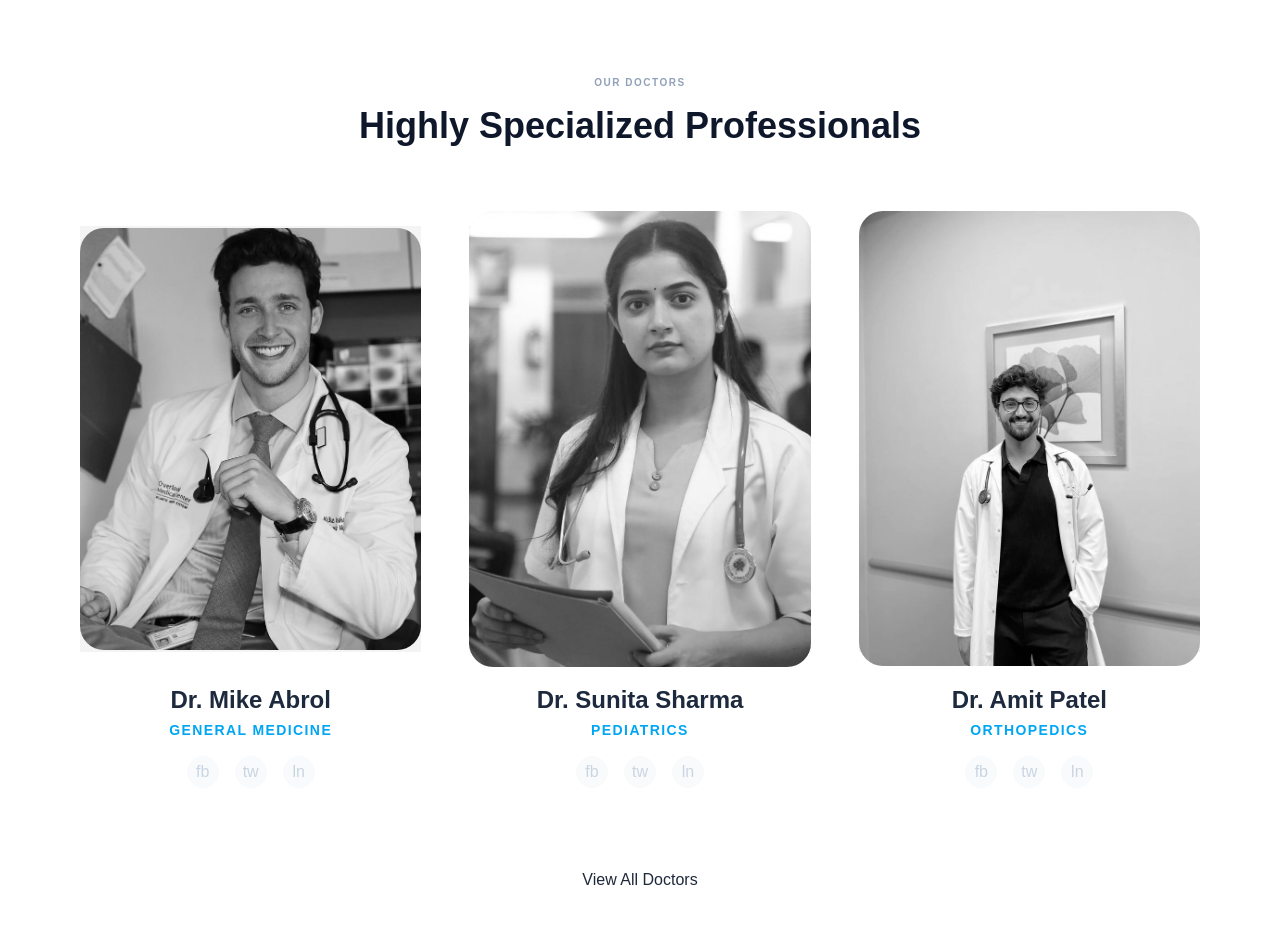
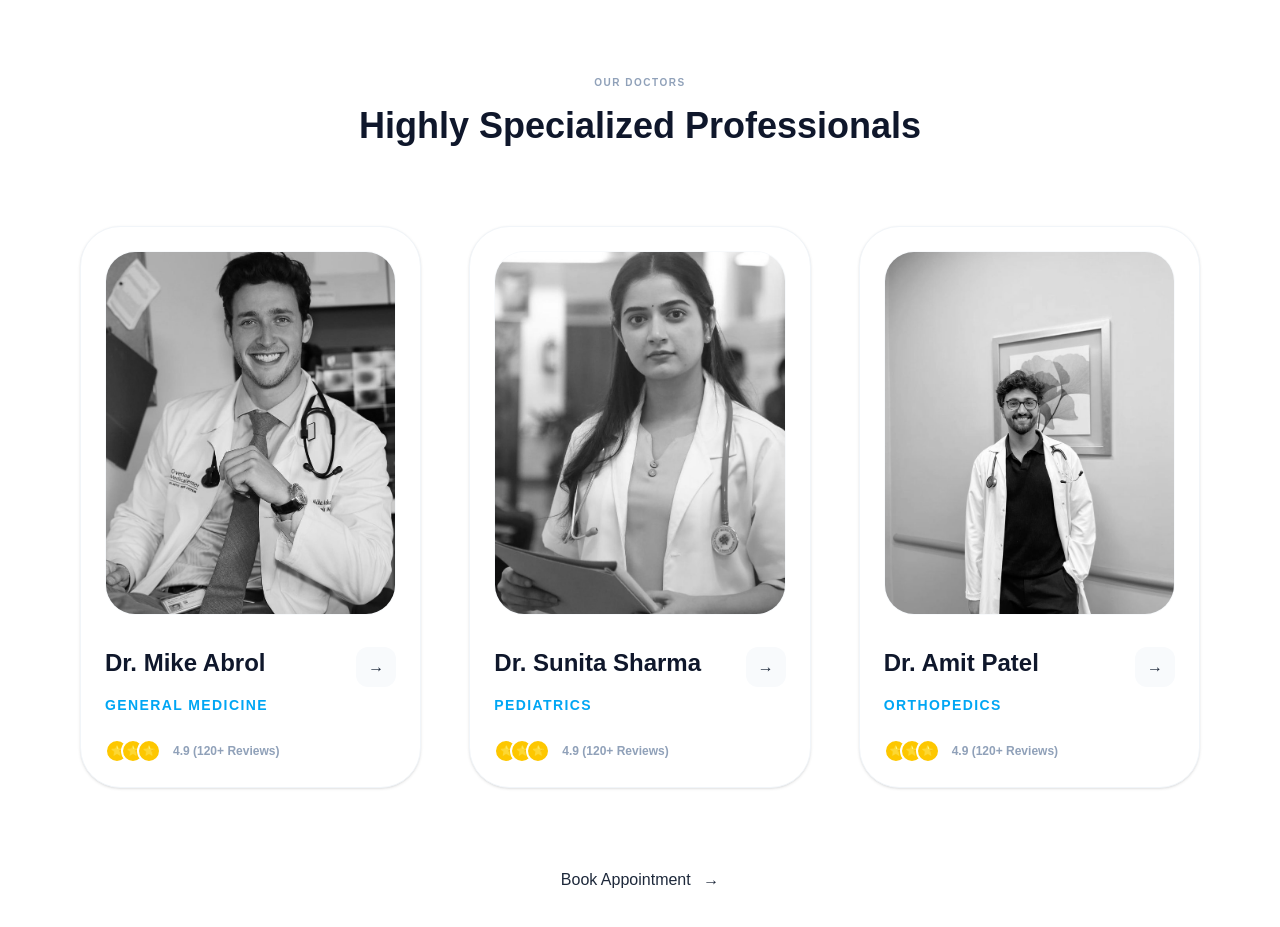
Before and after one commit to kalviumcommunity/S84-0126-SmartHealthCrew-Full-Stack-With-NextjsAnd-AWS-Azure-SmartOPD, a Next.js app: page / in a window 1280 px wide. Shown: the part 2240-3167 px from the top of the page. Built offline with nearby package versions, Linux system fonts and the light colour scheme.

Commit message:
feat: implement premium doctor profile cards with glassmorphism

```diff
--- a/src/app/page.tsx
+++ b/src/app/page.tsx
@@ -162,40 +162,70 @@ export default function Home() {
 
         <div className="max-w-7xl mx-auto grid grid-cols-3 gap-12">
           {SEED_DOCTORS.map((doc, i) => (
-            <div key={i} className="text-center group">
-              <div className="doctor-image-container w-full aspect-4/5 mb-8 group-hover:shadow-2xl transition-all">
-                <div className="w-full h-full bg-slate-100 flex items-center justify-center text-[10rem] grayscale group-hover:grayscale-0 transition-all">
+            <div
+              key={i}
+              className="relative p-6 rounded-[40px] bg-white border border-slate-100 shadow-sm hover:shadow-2xl hover:-translate-y-2 transition-all duration-500 group overflow-hidden"
+            >
+              {/* Decorative Background Element */}
+              <div className="absolute -top-24 -right-24 w-48 h-48 bg-sky-50 rounded-full group-hover:bg-sky-100 transition-colors duration-500 -z-10"></div>
+
+              <div className="relative aspect-[4/5] rounded-[30px] overflow-hidden mb-8 bg-slate-50 border border-slate-50 group-hover:border-sky-100 transition-colors">
                 <Image
                   src={doc.url}
-                    alt="Doctor"
-                    width={400}
-                    height={500}
-                    className="rounded-3xl"
+                  alt={doc.name}
+                  fill
+                  className="object-cover grayscale group-hover:grayscale-0 group-hover:scale-110 transition-all duration-700"
                 />
+
+                {/* Glassmorphism Badge */}
+                <div className="absolute bottom-4 left-4 right-4 backdrop-blur-md bg-white/70 border border-white/20 p-4 rounded-2xl transform translate-y-12 group-hover:translate-y-0 opacity-0 group-hover:opacity-100 transition-all duration-500">
+                  <p className="text-xs font-black text-sky-600 uppercase tracking-widest mb-1">
+                    Experience
+                  </p>
+                  <p className="text-sm font-bold text-slate-800">
+                    {doc.experience}+ Years in Field
+                  </p>
                 </div>
               </div>
-              <h3 className="text-2xl font-bold text-slate-800 mb-1">
+
+              <div className="text-left">
+                <div className="flex justify-between items-start mb-2">
+                  <h3 className="text-2xl font-black text-slate-900 group-hover:text-sky-600 transition-colors">
                     {doc.name}
                   </h3>
-              <p className="text-sm font-bold text-sky-500 uppercase tracking-widest mb-4">
+                  <div className="w-10 h-10 rounded-xl bg-slate-50 flex items-center justify-center group-hover:bg-sky-500 group-hover:text-white transition-all duration-500">
+                    →
+                  </div>
+                </div>
+                <p className="text-sm font-bold text-sky-500 uppercase tracking-widest mb-6">
                   {doc.department}
                 </p>
-              <div className="flex justify-center gap-4">
-                {["fb", "tw", "ln"].map((s) => (
+
+                <div className="flex items-center gap-3">
+                  <div className="flex -space-x-2">
+                    {[1, 2, 3].map((star) => (
                       <div
-                    key={s}
-                    className="w-8 h-8 rounded-full bg-slate-50 flex items-center justify-center text-slate-300 hover:text-sky-500 cursor-pointer"
+                        key={star}
+                        className="w-6 h-6 rounded-full bg-yellow-400 border-2 border-white flex items-center justify-center text-[10px]"
                       >
-                    {s}
+                        ⭐
                       </div>
                     ))}
+                  </div>
+                  <span className="text-xs font-bold text-slate-400">
+                    4.9 (120+ Reviews)
+                  </span>
+                </div>
               </div>
             </div>
           ))}
         </div>
         <div className="mt-20 text-center">
-          <Link href="/patient" className="btn-outline px-12">
-            View All Doctors
+          <Link href="/doctor/login" className="btn-outline px-12 group">
+            Book Appointment{" "}
+            <span className="inline-block group-hover:translate-x-2 transition-transform ml-2">
+              →
+            </span>
           </Link>
         </div>
       </section>
```
Lines whose indentation alone changed are shown as unchanged.
